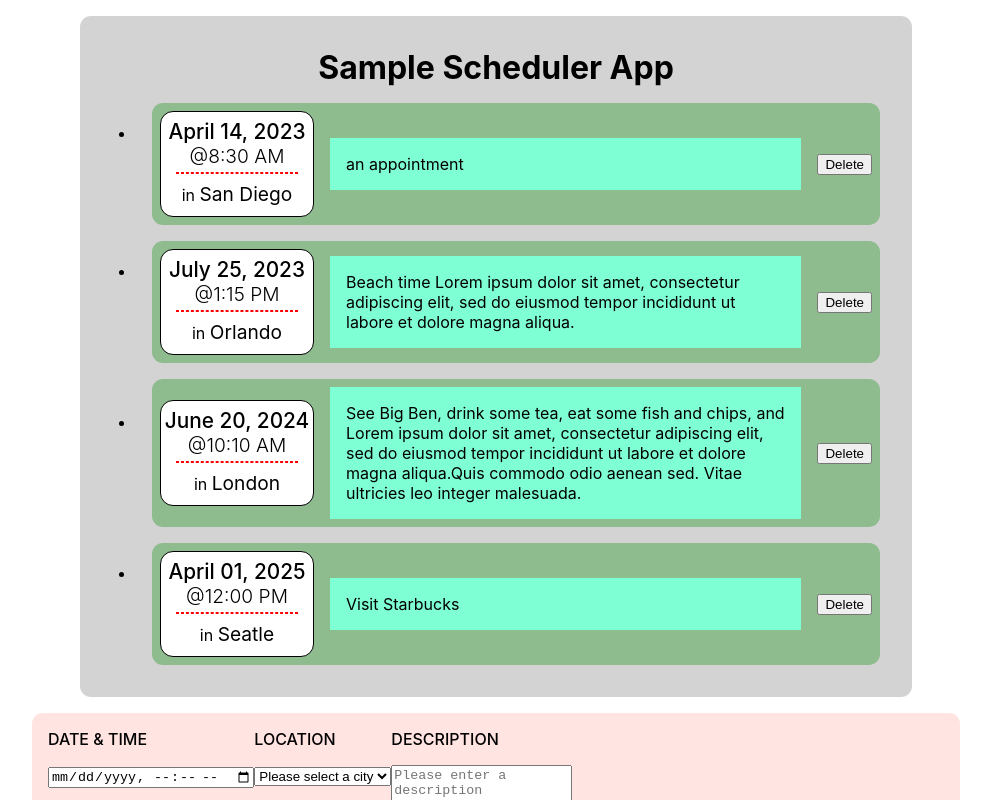
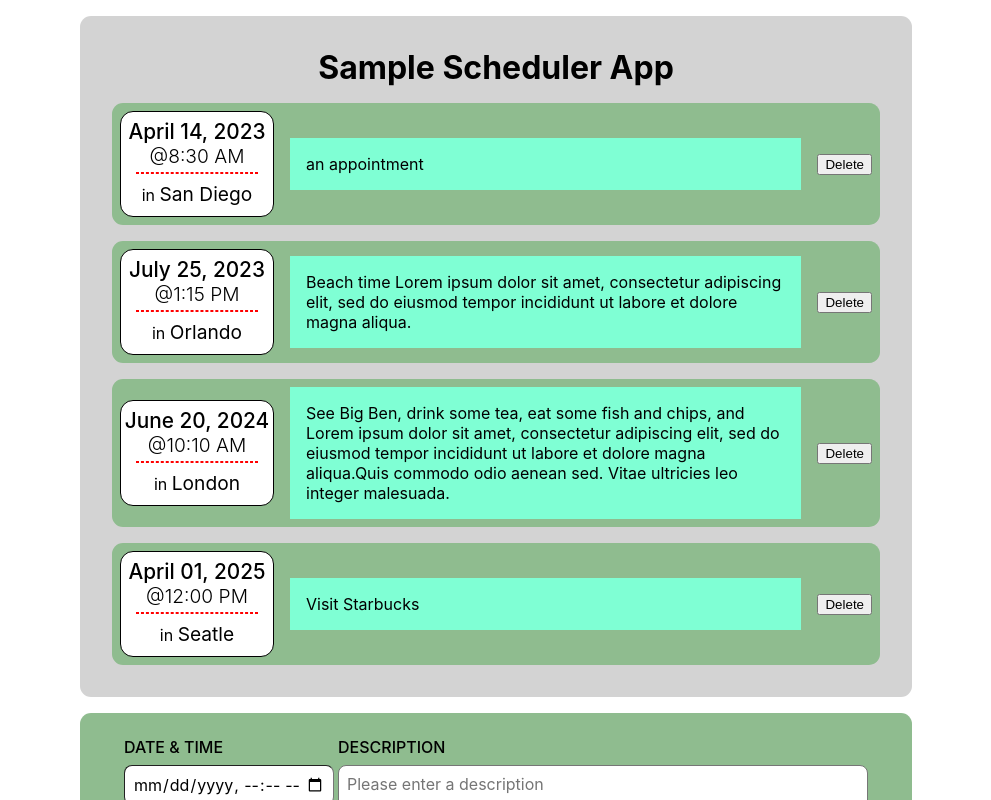
Before and after one commit to RAWoiwode/movemedical-app, a React (Create React App) app: page / in a window 1280 px wide. Both pictures are taken after a click on the button "Add New Appointment". Shown: the top 800 px of the page, without its empty margins (144-1135 px from the left). Built offline with nearby package versions, Linux system fonts and the light colour scheme.

Commit message:
Styling add form in prep for edit form

```diff
--- a/src/components/Appointments/Appointments.css
+++ b/src/components/Appointments/Appointments.css
@@ -12,3 +12,8 @@
   margin: 1rem auto;
   text-align: center;
 }
+
+.appointments ul {
+  list-style: none;
+  padding: 0;
+}
--- a/src/components/NewAppointment/AppointmentForm.css
+++ b/src/components/NewAppointment/AppointmentForm.css
@@ -6,8 +6,34 @@
   text-align: left;
 }
 
-.new-appointment__inputs label {
+.new-appointment__input label {
   display: block;
   font-weight: 500;
-  margin-bottom: 1rem;
+  margin: 0.5rem 0;
 }
+
+.new-appointment__input input {
+  border-radius: 8px;
+  border-width: 1px;
+  font: inherit;
+  margin-right: 0.25rem;
+  max-width: 100%;
+  padding: 0.5rem;
+  width: 12rem;
+}
+
+#locations {
+  border-radius: 8px;
+  font: inherit;
+  max-width: 100%;
+  padding: 0.5rem;
+  width: 13rem;
+}
+
+.new-appointment__input textarea {
+  border-radius: 8px;
+  font: inherit;
+  padding: 0.5rem;
+  width: 32rem;
+  resize: none;
+}
--- a/src/components/NewAppointment/AppointmentForm.js
+++ b/src/components/NewAppointment/AppointmentForm.js
@@ -43,7 +43,7 @@ const AppointmentForm = (props) => {
   return (
     <form onSubmit={submitHandler}>
       <div className="new-appointment__inputs">
-        <div>
+        <div className="new-appointment__input">
           <label>DATE & TIME</label>
           <input
             min={minDate}
@@ -51,8 +51,6 @@ const AppointmentForm = (props) => {
             required
             type="datetime-local"
           />
-        </div>
-        <div>
           <label>LOCATION</label>
           <select id="locations" onChange={locationChangeHandler} required>
             <option value="">Please select a city</option>
@@ -63,7 +61,8 @@ const AppointmentForm = (props) => {
             <option value="Seattle">Seattle</option>
           </select>
         </div>
-        <div>
+        <div className="new-appointment__input"></div>
+        <div className="new-appointment__input">
           <label>DESCRIPTION</label>
           <textarea
             minLength={4}
@@ -71,15 +70,17 @@ const AppointmentForm = (props) => {
             onChange={descriptionChangeHandler}
             placeholder="Please enter a description"
             required
-            rows={4}
+            rows={5}
             spellCheck={true}
           />
         </div>
       </div>
-      <button type="button" onClick={props.onCancel}>
-        Cancel
-      </button>
-      <button type="submit">Add Appointment</button>
+      <div>
+        <button type="button" onClick={props.onCancel}>
+          Cancel
+        </button>
+        <button type="submit">Add Appointment</button>
+      </div>
     </form>
   );
 };
--- a/src/components/NewAppointment/NewAppointment.css
+++ b/src/components/NewAppointment/NewAppointment.css
@@ -1,8 +1,11 @@
 .new-appointment {
-  background-color: mistyrose;
+  align-items: center;
+  background-color: darkseagreen;
   border-radius: 11px;
+  display: flex;
+  justify-content: center;
   margin: 1rem auto;
-  max-width: 70%;
+  max-width: 95%;
   padding: 1rem;
-  text-align: center;
+  width: 50rem;
 }
```
